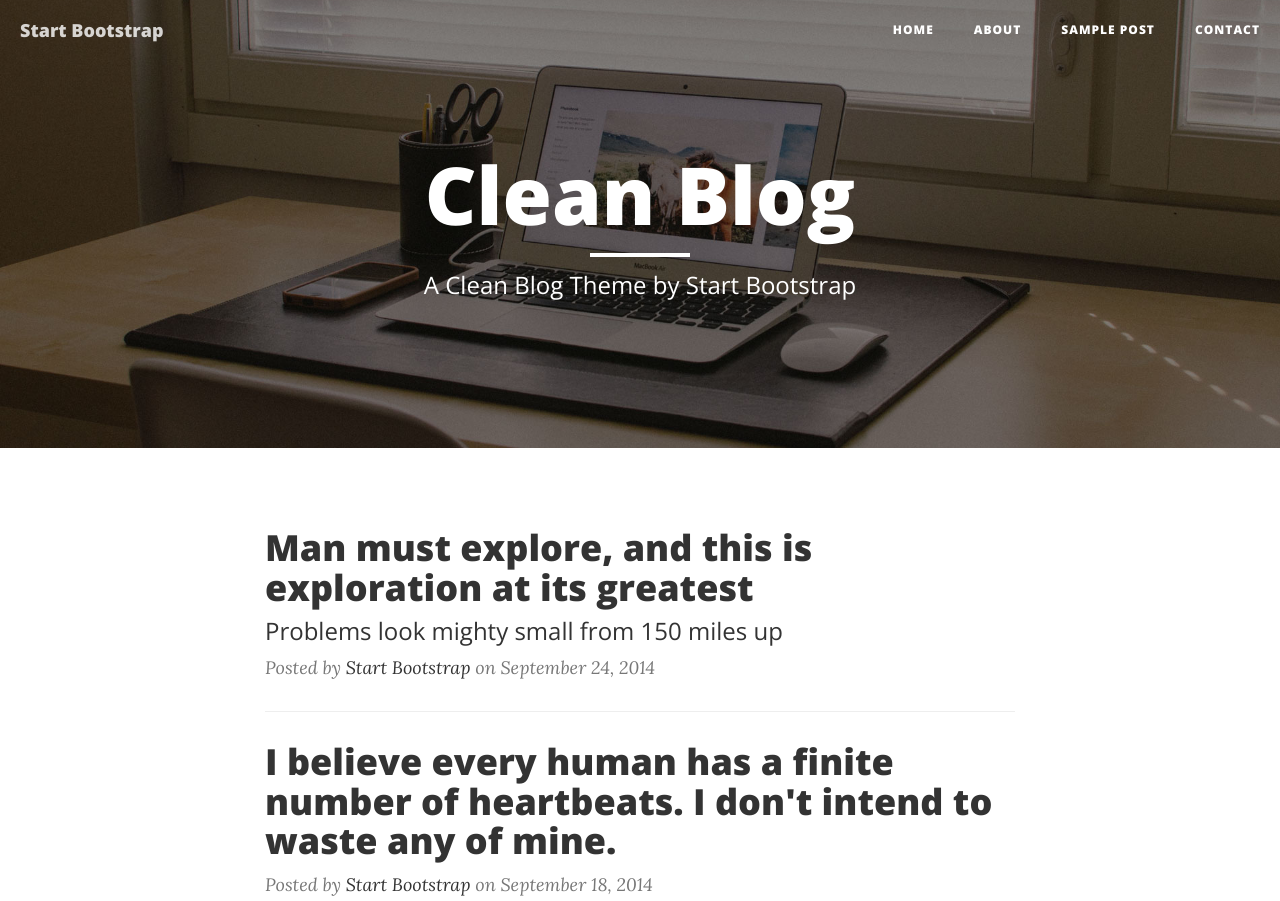
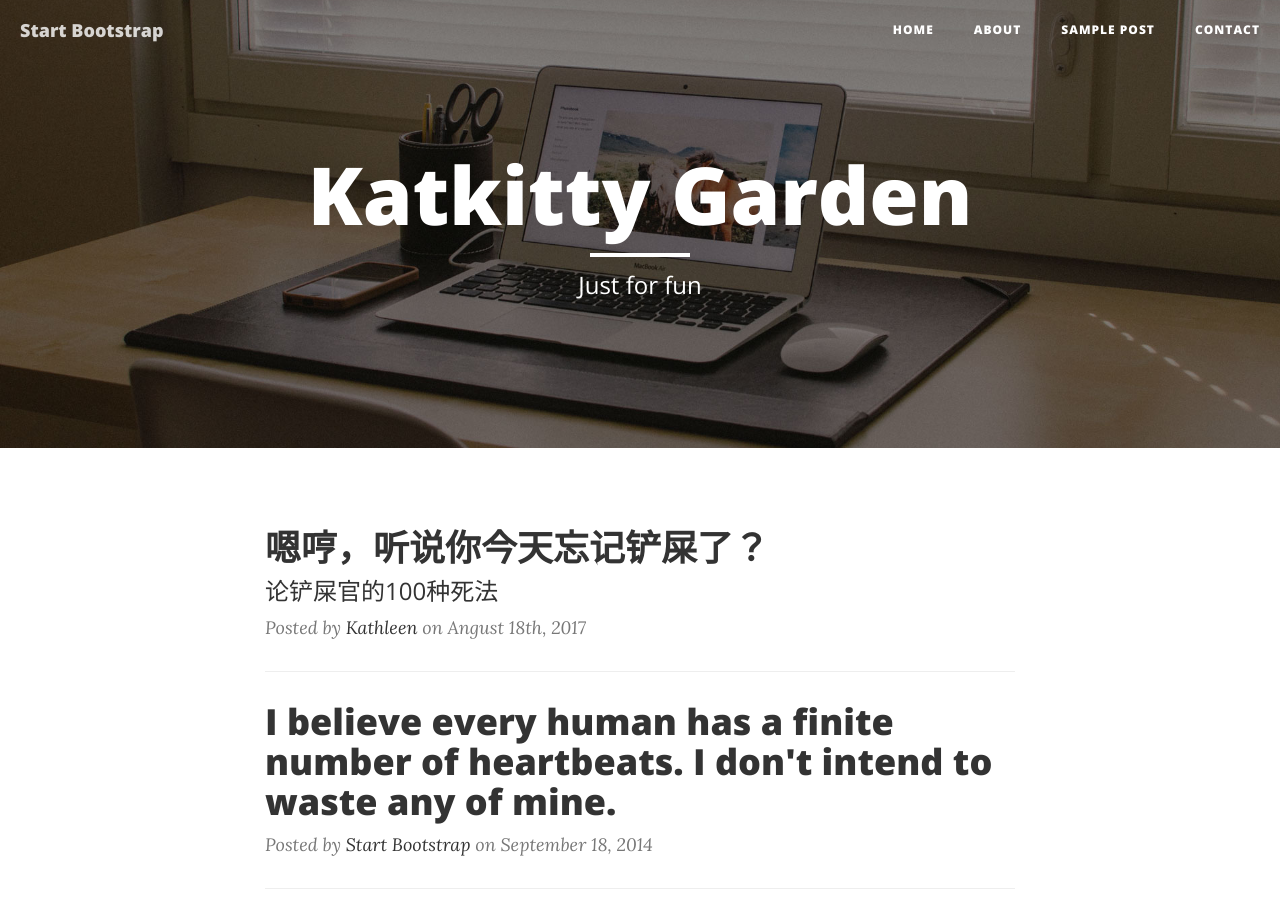
Before and after one commit to KatkatZ/katkatz, a website: page index.html in a window 1280 px wide. Shown: the top 901 px of the page. Drawn offline with nearby package versions, Linux system fonts and the light colour scheme.

Commit message:
title ang text changed

```diff
--- a/index.html
+++ b/index.html
@@ -9,7 +9,7 @@
     <meta name="description" content="">
     <meta name="author" content="">
 
-    <title>Clean Blog</title>
+    <title>Katkitty Garden</title>
 
     <!-- Bootstrap Core CSS -->
     <link href="vendor/bootstrap/css/bootstrap.min.css" rel="stylesheet">
@@ -74,9 +74,9 @@
             <div class="row">
                 <div class="col-lg-8 col-lg-offset-2 col-md-10 col-md-offset-1">
                     <div class="site-heading">
-                        <h1>Clean Blog</h1>
+                        <h1>Katkitty Garden</h1>
                         <hr class="small">
-                        <span class="subheading">A Clean Blog Theme by Start Bootstrap</span>
+                        <span class="subheading">Just for fun</span>
                     </div>
                 </div>
             </div>
@@ -90,13 +90,13 @@
                 <div class="post-preview">
                     <a href="post.html">
                         <h2 class="post-title">
-                            Man must explore, and this is exploration at its greatest
+                            嗯哼，听说你今天忘记铲屎了？
                         </h2>
                         <h3 class="post-subtitle">
-                            Problems look mighty small from 150 miles up
+                            论铲屎官的100种死法
                         </h3>
                     </a>
-                    <p class="post-meta">Posted by <a href="#">Start Bootstrap</a> on September 24, 2014</p>
+                    <p class="post-meta">Posted by <a href="#">Kathleen</a> on Angust 18th, 2017</p>
                 </div>
                 <hr>
                 <div class="post-preview">
```
